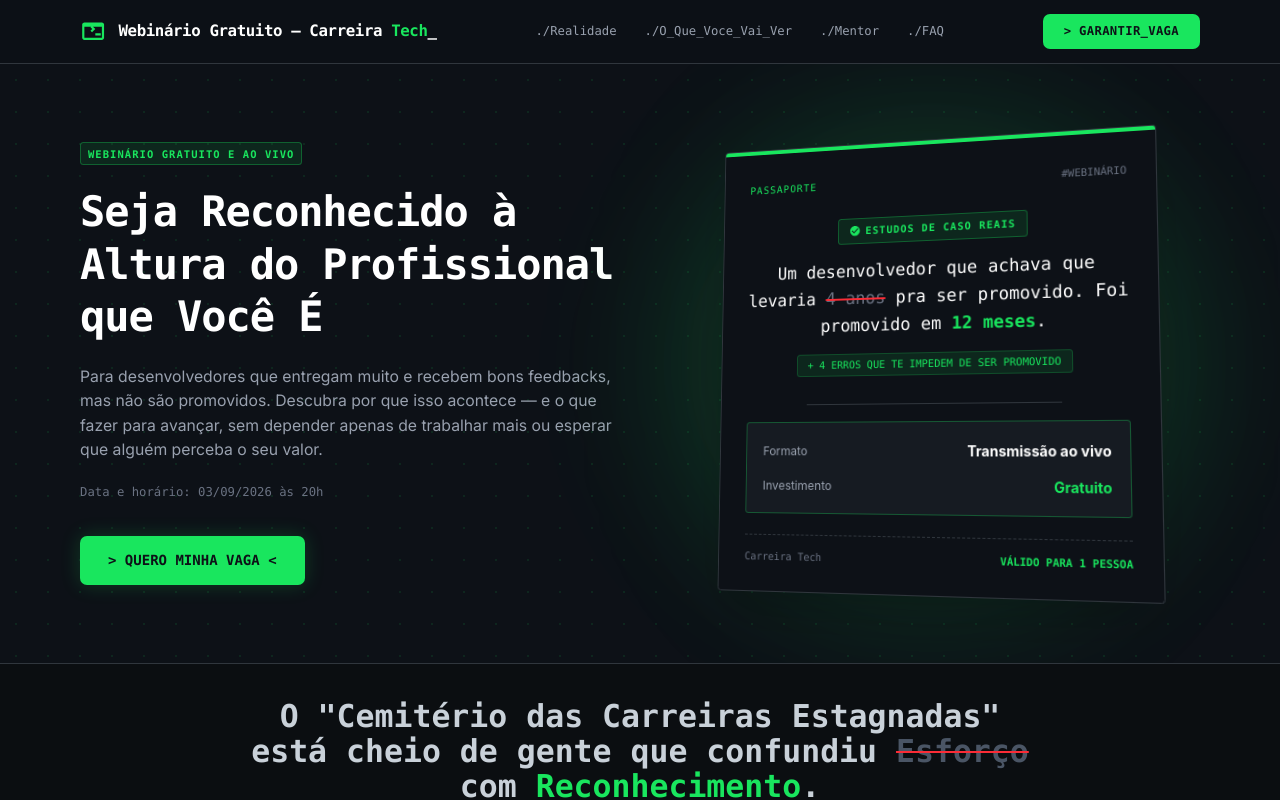
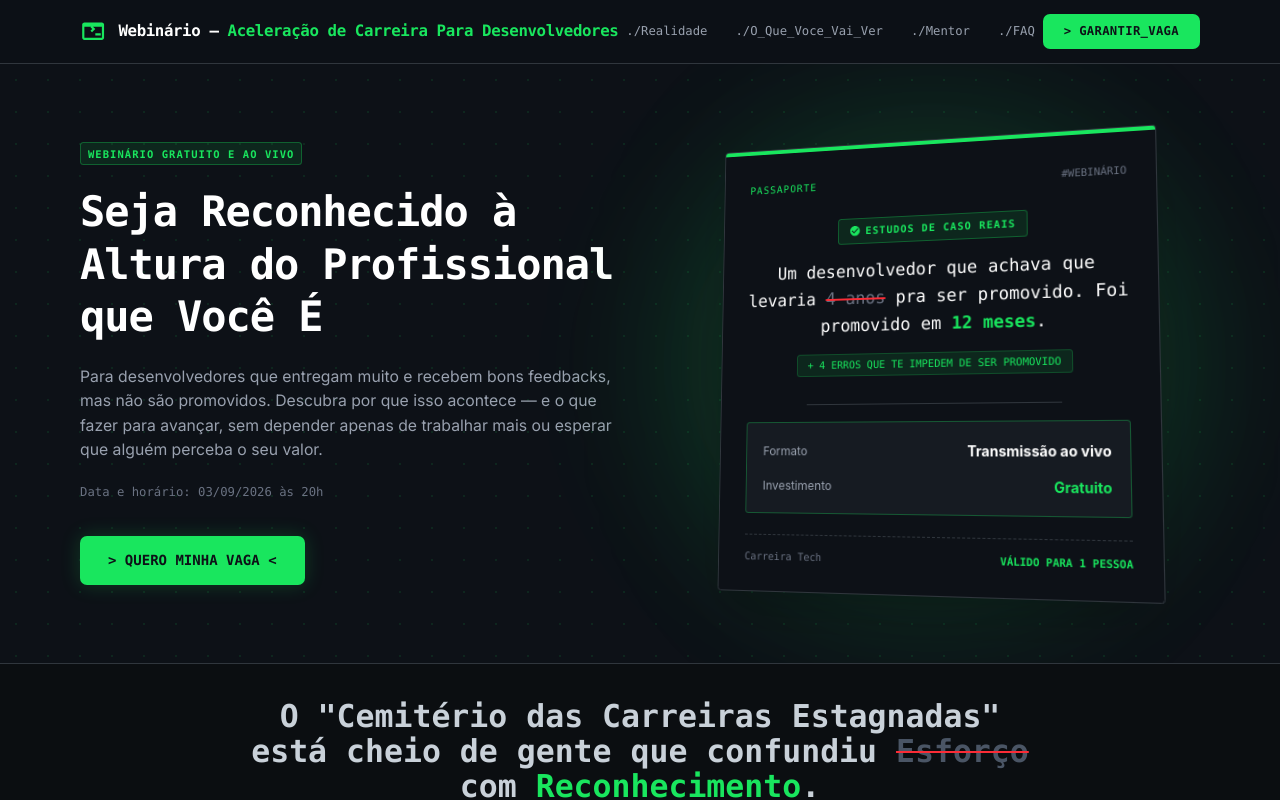
Before and after one commit to veniciosribeiro/masterclass-carreira-tech, a React (Vite) app in the folder apps/frontend/: page /webinario-carreira-tech in a window 1280 px wide. Shown: the top 800 px of the page. Built offline with nearby package versions, Linux system fonts and the light colour scheme; no server answers.

Commit message:
Adiciona componentes de título da página e altera título do header do semente

```diff
--- a/apps/frontend/src/components/LandingPage.tsx
+++ b/apps/frontend/src/components/LandingPage.tsx
@@ -1,4 +1,5 @@
 import React, { Suspense } from 'react';
+import { PageTitle } from './seo/PageTitle';
 import { Header } from './Header';
 import { Hero } from './Hero';
 import { RealityCheck } from './RealityCheck';
@@ -19,6 +20,7 @@ const Footer = React.lazy(() =>
 export const LandingPage: React.FC = () => {
   return (
     <div className="min-h-screen font-display bg-background-dark text-text-main overflow-x-hidden antialiased">
+      <PageTitle title="Masterclass Test-Drive da Carreira Tech" />
       <Header />
       <Hero />
       <RealityCheck />
--- a/apps/frontend/src/components/admin/AdminResultDetail.tsx
+++ b/apps/frontend/src/components/admin/AdminResultDetail.tsx
@@ -1,5 +1,6 @@
 import React, { useState, useEffect, useCallback } from 'react';
 import { useParams, useNavigate } from 'react-router-dom';
+import { PageTitle } from '../seo/PageTitle';
 import { Header } from '../Header';
 import { Footer } from '../Footer';
 import { getProfileLabel, getProfileEmoji } from '../../test/profileLabels';
@@ -179,6 +180,7 @@ export const AdminResultDetail: React.FC = () => {
 
   return (
     <div className="min-h-screen bg-background-dark">
+      <PageTitle title="Detalhe do Resultado — Carreira Tech" />
       <Header />
 
       <main className="max-w-3xl mx-auto px-4 py-10">
--- a/apps/frontend/src/components/admin/Dashboard.tsx
+++ b/apps/frontend/src/components/admin/Dashboard.tsx
@@ -1,5 +1,6 @@
 import React, { useState, useEffect } from 'react';
 import { useNavigate } from 'react-router-dom';
+import { PageTitle } from '../seo/PageTitle';
 import { Header } from '../Header';
 import { Footer } from '../Footer';
 import { getProfileLabel, getProfileEmoji } from '../../test/profileLabels';
@@ -230,6 +231,7 @@ export const AdminDashboard: React.FC = () => {
 
   return (
     <div className="min-h-screen bg-background-dark font-display text-text-main flex flex-col">
+      <PageTitle title="Painel Administrativo — Carreira Tech" />
       <Header />
 
       <main className="flex-grow container mx-auto px-4 py-8 mt-20">
--- a/apps/frontend/src/components/bussola/LandingPageBussola.tsx
+++ b/apps/frontend/src/components/bussola/LandingPageBussola.tsx
@@ -1,4 +1,5 @@
 import React, { Suspense } from 'react';
+import { PageTitle } from '../seo/PageTitle';
 import { MetaPixel } from '../analytics/MetaPixel';
 import { BUSSOLA_PIXEL_ID } from '../../utils/metaPixel';
 import { BussolaHeader } from './BussolaHeader';
@@ -24,6 +25,7 @@ const BussolaFooter = React.lazy(() =>
 export const LandingPageBussola: React.FC = () => {
   return (
     <div className="min-h-screen font-display bg-background-dark text-text-main overflow-x-hidden antialiased">
+      <PageTitle title="Bússola — Aceleração de Carreira para Desenvolvedores" />
       <MetaPixel pixelId={BUSSOLA_PIXEL_ID} />
       <BussolaHeader />
       <BussolaHero />
--- a/apps/frontend/src/components/semente/LandingPageSemente.tsx
+++ b/apps/frontend/src/components/semente/LandingPageSemente.tsx
@@ -1,4 +1,5 @@
 import React, { Suspense } from 'react';
+import { PageTitle } from '../seo/PageTitle';
 import { MetaPixel } from '../analytics/MetaPixel';
 import { BUSSOLA_PIXEL_ID } from '../../utils/metaPixel';
 import { SementeHeader } from './SementeHeader';
@@ -19,6 +20,7 @@ const SementeFooter = React.lazy(() =>
 export const LandingPageSemente: React.FC = () => {
   return (
     <div className="min-h-screen font-display bg-background-dark text-text-main overflow-x-hidden antialiased">
+      <PageTitle title="Webinário Gratuito — Aceleração de Carreira Para Desenvolvedores" />
       <MetaPixel pixelId={BUSSOLA_PIXEL_ID} />
       <SementeHeader />
       <SementeHero />
--- a/apps/frontend/src/components/semente/ObrigadoSemente.tsx
+++ b/apps/frontend/src/components/semente/ObrigadoSemente.tsx
@@ -1,4 +1,5 @@
 import React from 'react';
+import { PageTitle } from '../seo/PageTitle';
 import { MetaPixel } from '../analytics/MetaPixel';
 import { BUSSOLA_PIXEL_ID } from '../../utils/metaPixel';
 import { WEBINAR_COMMUNITY_LINK } from './sementeConfig';
@@ -7,6 +8,7 @@ import { SementeFooter } from './SementeFooter';
 export const ObrigadoSemente: React.FC = () => {
   return (
     <div className="min-h-screen font-display bg-background-dark text-text-main overflow-x-hidden antialiased flex flex-col">
+      <PageTitle title="Inscrição Confirmada — Webinário Carreira Tech" />
       <MetaPixel pixelId={BUSSOLA_PIXEL_ID} />
       <section className="flex-1 flex items-center justify-center px-6 py-16">
         <div className="max-w-2xl w-full text-center">
--- a/apps/frontend/src/components/semente/SementeHeader.tsx
+++ b/apps/frontend/src/components/semente/SementeHeader.tsx
@@ -11,8 +11,10 @@ export const SementeHeader: React.FC = () => {
             <TerminalIcon className="text-3xl" />
           </div>
           <h2 className="text-lg font-bold tracking-tight text-white hidden sm:block font-mono">
-            Webinário Gratuito — Carreira{' '}
-            <span className="text-primary">Tech</span>_
+            Webinário —{' '}
+            <span className="text-primary">
+              Aceleração de Carreira Para Desenvolvedores
+            </span>
           </h2>
         </div>
         <nav className="hidden md:flex items-center gap-8 font-mono text-sm">
--- /dev/null
+++ b/apps/frontend/src/components/seo/PageTitle.tsx
@@ -0,0 +1,18 @@
+import { useEffect } from 'react';
+
+interface PageTitleProps {
+  title: string;
+}
+
+/**
+ * Ajusta o título da aba do navegador para a página atual.
+ * Necessário porque a SPA tem uma única index.html — sem isso,
+ * todas as rotas mostram o mesmo <title> estático.
+ */
+export const PageTitle: React.FC<PageTitleProps> = ({ title }) => {
+  useEffect(() => {
+    document.title = title;
+  }, [title]);
+
+  return null;
+};
--- a/apps/frontend/src/components/test/AptitudeTest.tsx
+++ b/apps/frontend/src/components/test/AptitudeTest.tsx
@@ -1,5 +1,6 @@
 import React, { useState, useCallback, useEffect } from 'react';
 import { useParams, useNavigate } from 'react-router-dom';
+import { PageTitle } from '../seo/PageTitle';
 import { Answer, TestResult } from '../../test/testTypes';
 import { calculateScores, determineProfile } from '../../test/scoring';
 import {
@@ -240,6 +241,7 @@ export const AptitudeTest: React.FC = () => {
 
   return (
     <>
+      <PageTitle title="Teste de Aptidão para Programação — Carreira Tech" />
       {phase === 'welcome' && <WelcomeScreen onStart={handleStart} />}
       {phase === 'questions' && (
         <QuestionStepper
--- a/apps/frontend/src/components/v2/LandingPageV2.tsx
+++ b/apps/frontend/src/components/v2/LandingPageV2.tsx
@@ -1,4 +1,5 @@
 import React, { Suspense } from 'react';
+import { PageTitle } from '../seo/PageTitle';
 import { Header } from '../Header'; // Reuse Header
 import { HeroV2 } from './HeroV2';
 import { DiagnosisV2 } from './DiagnosisV2';
@@ -23,6 +24,7 @@ const FAQ = React.lazy(() =>
 export const LandingPageV2: React.FC = () => {
   return (
     <div className="min-h-screen font-display bg-background-dark text-text-main overflow-x-hidden antialiased">
+      <PageTitle title="Masterclass Test-Drive da Carreira Tech" />
       <Header />
       <HeroV2 />
       <DiagnosisV2 />
```
